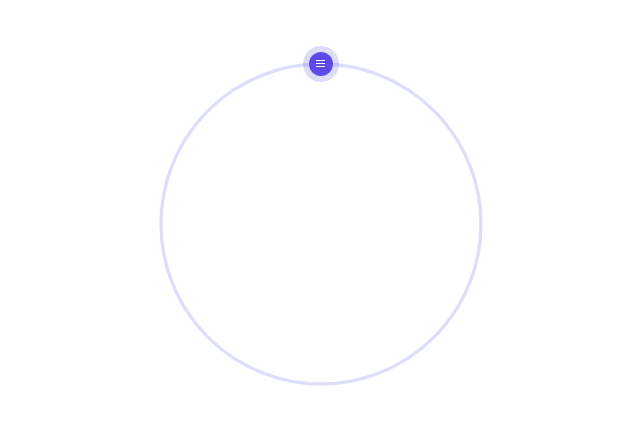
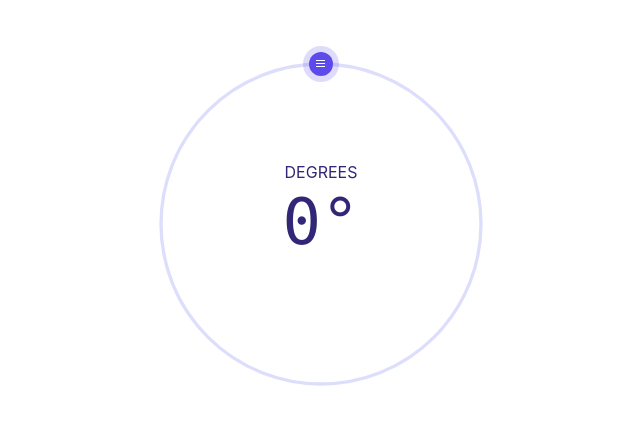
Before and after one commit to fseehawer/react-circular-slider, a React (Create React App) app: page / in a window 1280 px wide. Shown: the top 424 px of the page, without its empty margins (319-959 px from the left). Built offline with nearby package versions, Linux system fonts and the light colour scheme.

Commit message:
Add labels

```diff
--- a/src/CircularSlider.js
+++ b/src/CircularSlider.js
@@ -14,8 +14,8 @@ const CircularSlider = () => {
         isDragging: false,
         width: 0,
         radius: 0,
+        degrees: 0,
         indicator: {
-            scale: 1,
             radians: -1,
             x: 0,
             y: 0,
@@ -46,8 +46,8 @@ const CircularSlider = () => {
         setState(prevState => ({
             ...prevState,
             dashFullOffset: dashOffset,
+            degrees: Math.round(degrees),
             indicator: {
-                scale: 1,
                 radians: radians,
                 x: (radius * Math.cos(radians) + radius),
                 y: (radius * Math.sin(radians) + radius),
@@ -110,7 +110,6 @@ const CircularSlider = () => {
             dashFullOffset: pathLength,
             radius: sliderOffset.radius,
             indicator: {
-                scale: 1,
                 radians: 0,
                 x: sliderOffset.radius,
                 y: 0,
@@ -181,6 +180,10 @@ const CircularSlider = () => {
                     <rect fill="#FFFFFF" x="13" y="20" width="9" height="1" />
                 </svg>
             </div>
+            <div className={css(styles.labels)}>
+                <div className={css(styles.description)}>Degrees</div>
+                <div className={css(styles.value)}><code>{state.degrees}°</code></div>
+            </div>
         </div>
     );
 };
@@ -201,11 +204,14 @@ const styles = StyleSheet.create({
         left: '-18px',
         top: '-18px',
         cursor: 'grab',
+        zIndex: 3
     },
 
     svg: {
+        position: 'relative',
         width: '100%',
-        height: 'auto'
+        height: 'auto',
+        zIndex: 2
     },
 
     drag: {
@@ -222,6 +228,30 @@ const styles = StyleSheet.create({
         animationIterationCount: 'infinite',
         animationTimingFunction: 'ease-out',
         animationName: [pulse_animation]
+    },
+
+    labels: {
+        position: 'absolute',
+        top: '0',
+        left: '0',
+        width: '100%',
+        height: '100%',
+        display: 'flex',
+        flexDirection: 'column',
+        justifyContent: 'center',
+        alignItems: 'center',
+        color: '#322777',
+        zIndex: 1,
+    },
+
+    value: {
+        fontSize: '4rem',
+        marginBottom: '2rem'
+    },
+
+    description: {
+        fontSize: '1rem',
+        textTransform: 'uppercase'
     }
 });
 
```
Also changed, not shown: 8 other files (tests, documents, lock files or other folders).
